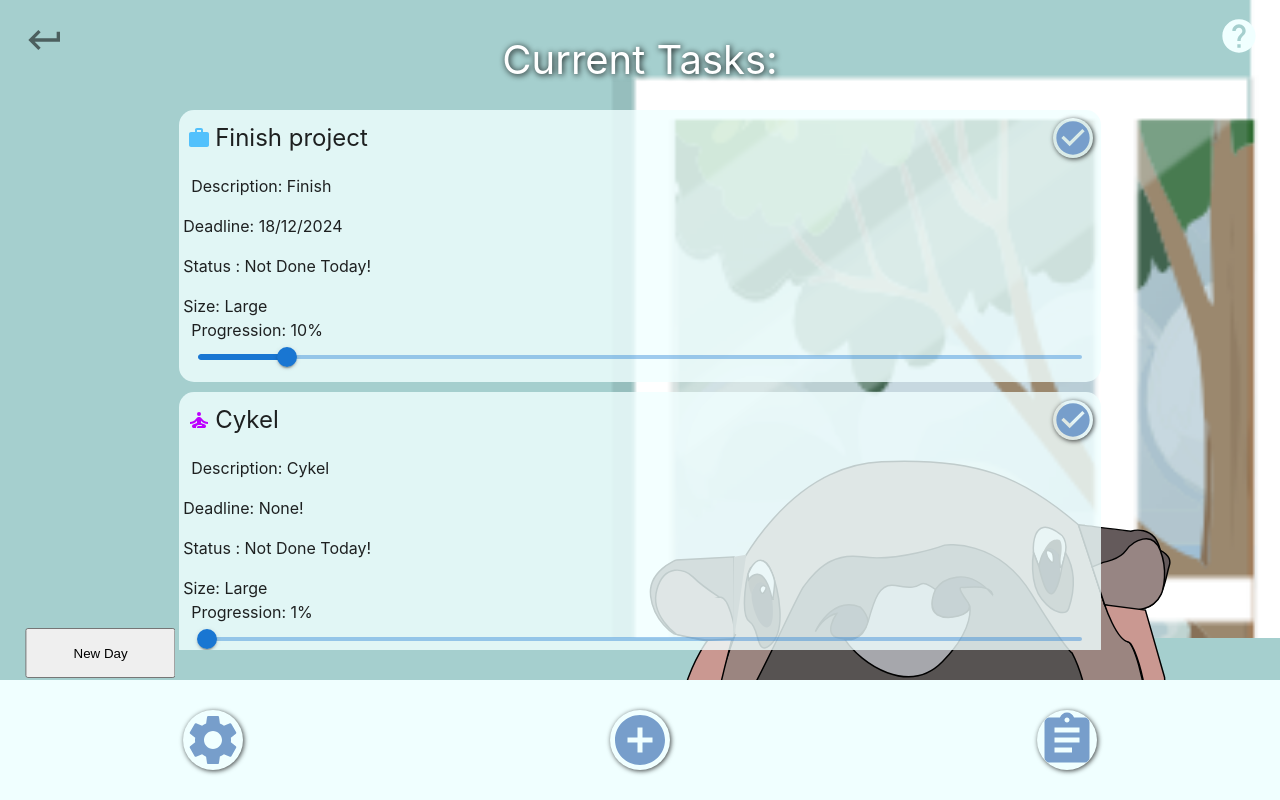
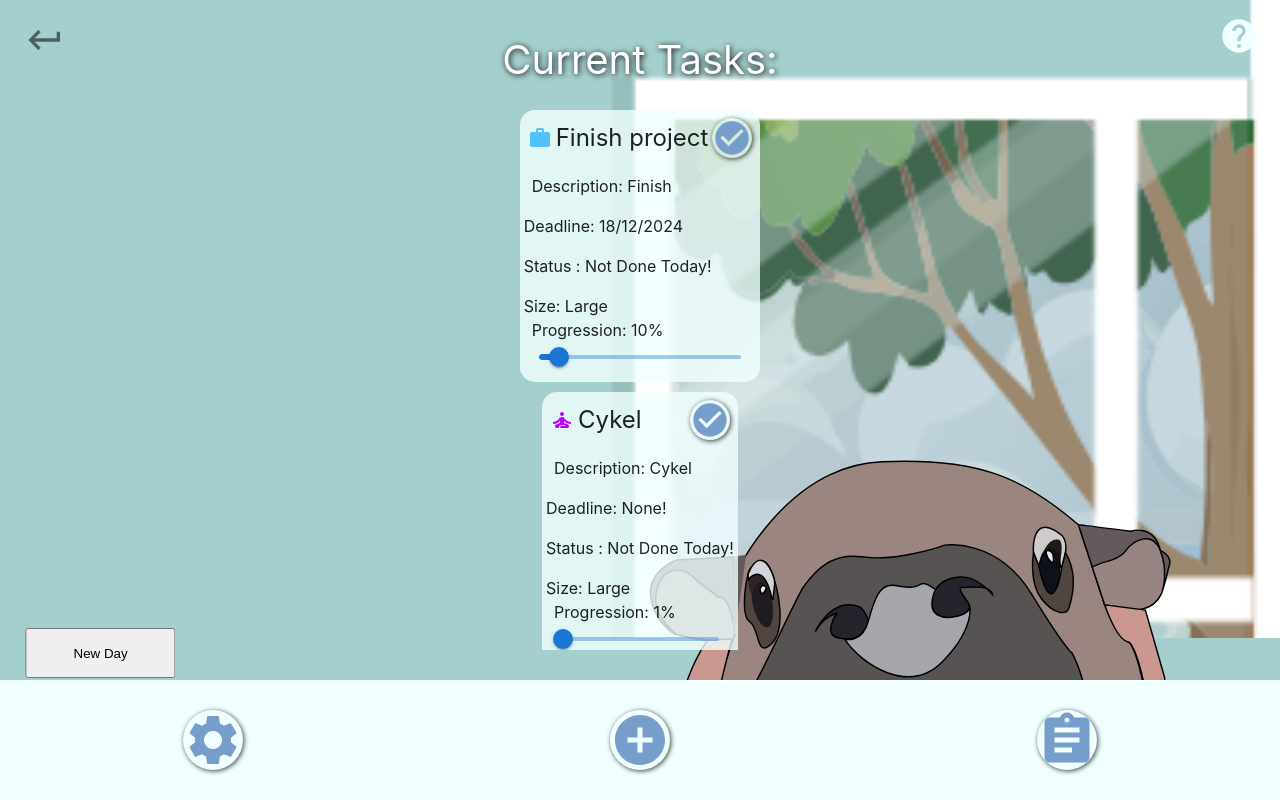
Before and after one commit to R4nd0me/TNM088-Gruppprojekt, a React (Vite) app in the folder project/: page /viewtasks in a window 1280 px wide. Built offline with nearby package versions, Linux system fonts and the light colour scheme.

Commit message:
im going to fucking die

```diff
--- a/project/src/TaskDisplay.jsx
+++ b/project/src/TaskDisplay.jsx
@@ -48,19 +48,7 @@ export default function TaskDisplay({ detailed }) {
   return (
     <div className="taskContainer">
       {detailed ? <p className="todoTitle">Current Tasks:</p> : <p className="todoTitle">Todays tasks</p>}
-      {detailed ? (
-        <div className="todo">
-          {sortedTasks.map((data, index) => (
-            <Task key={index} data={data} detailed={true} />
-          ))}
-        </div>
-      ) : (
-        <div className="todo">
-          {todayTask.map((data, index) => (
-            <Task key={index} data={data} detailed={false} />
-          ))}
-        </div>
-      )}
+      {(detailed ? sortedTasks : todayTask).map(task => (<Task key={task._id} data={task} detailed={detailed} />))}
     </div>
   );
 }
@@ -77,6 +65,7 @@ function Task({ data, detailed }) { // Task component
   let [sliderValue, setValue] = useState(data.progress);
   let { setTasks } = useTasksContext();
   let [enable, toggleEnable] = useState(false);
+  const [isCompleted, setIsCompleted] = useState(data.completed);
   // useStates and database access
 
   useEffect(() => { // synch components
@@ -96,9 +85,15 @@ function Task({ data, detailed }) { // Task component
           : task
       )
     );
+    setIsCompleted(true);
     toggleEnable((prevState) => (!prevState));
   }
+  useEffect(() => {
+    setIsCompleted(data.completed); // Synchronize with prop data
+  }, [data.completed]); // Re-run when the `completed` prop changes
+
   /*
+
                 <IconButton aria-label="complete" onClick={toggleEdit}><NoteAltIcon></NoteAltIcon></IconButton>
     */
   console.log(data.completed)
@@ -147,7 +142,7 @@ function Task({ data, detailed }) { // Task component
           value={sliderValue}
           size="medium"
           onChange={(_, value) => setValue(value)}
-          disabled={enable}
+          disabled={isCompleted}
         ></Slider>
       </div>
       {data.completed == true && detailed == false ? <p className="taskDeadline">Done for today!</p> : null}
```
